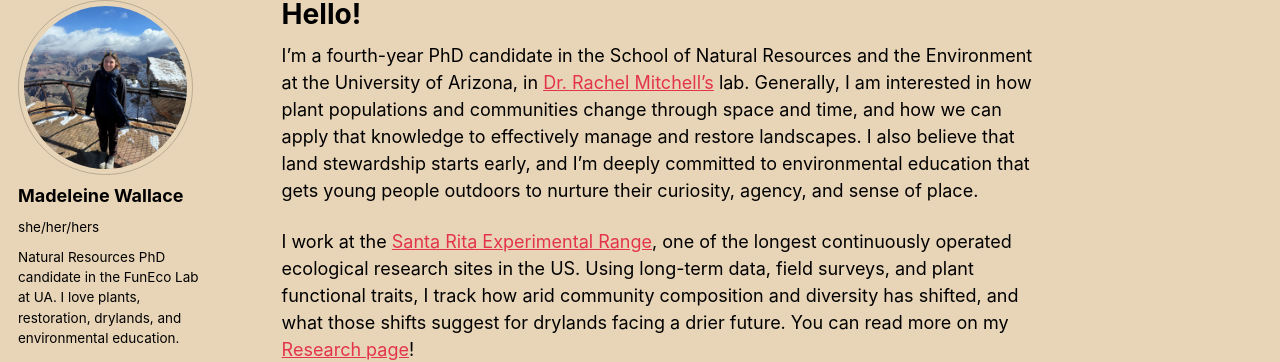
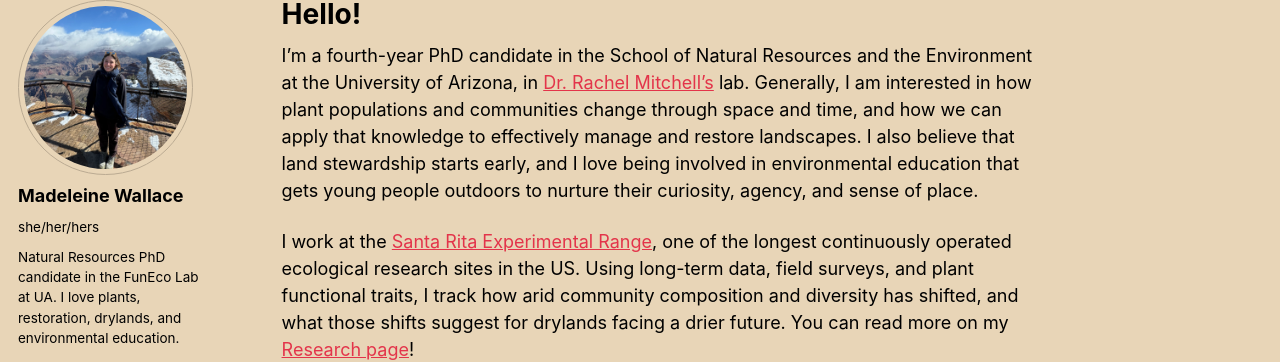
Before and after one commit to madeleinewallace/madeleinewallace.github.io, a Jekyll site: the page built from _pages/about.md, in a window 1280 px wide and 996 px high. Shown: the part 101-463 px from the top of the window. Built offline with Jekyll 4.4.1, drawn with Linux system fonts in a browser that asks for light colours; some web fonts are replaced; a script bundle is joined from its source files by our own code; library files that are not in the unit come from our copies.

Commit message:
Update about.md

```diff
--- a/_pages/about.md
+++ b/_pages/about.md
@@ -7,7 +7,7 @@
   - /about.html
 ---
 
-I'm a fourth-year PhD candidate in the School of Natural Resources and the Environment at the University of Arizona, in <a href="https://mitchell-ecology.com" target="_blank" rel="noopener">Dr. Rachel Mitchell's</a> lab. Generally, I am interested in how plant populations and communities change through space and time, and how we can apply that knowledge to effectively manage and restore landscapes. I also believe that land stewardship starts early, and I'm deeply committed to environmental education that gets young people outdoors to nurture their curiosity, agency, and sense of place.
+I'm a fourth-year PhD candidate in the School of Natural Resources and the Environment at the University of Arizona, in <a href="https://mitchell-ecology.com" target="_blank" rel="noopener">Dr. Rachel Mitchell's</a> lab. Generally, I am interested in how plant populations and communities change through space and time, and how we can apply that knowledge to effectively manage and restore landscapes. I also believe that land stewardship starts early, and I love being involved in environmental education that gets young people outdoors to nurture their curiosity, agency, and sense of place.
 
 I work at the <a href="https://santarita.arizona.edu" target="_blank" rel="noopener">Santa Rita Experimental Range</a>, one of the longest continuously operated ecological research sites in the US. Using long-term data, field surveys, and plant functional traits, I track how arid community composition and diversity has shifted, and what those shifts suggest for drylands facing a drier future. You can read more on my [Research page](/research/)!
 
```
